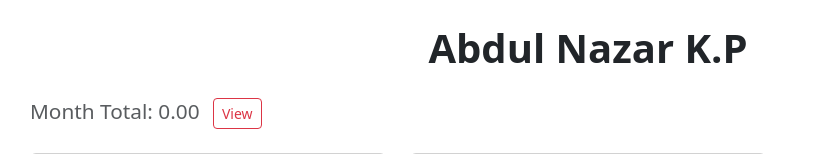
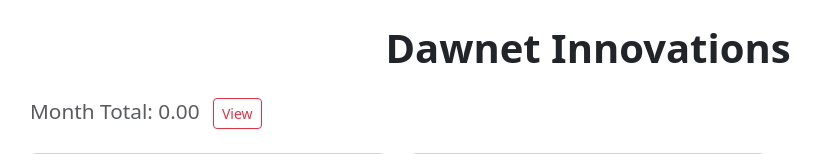
Before and after one commit to dawnet-innovations/renter, a Django app: page / in a window 1280 px wide. Shown: the part 56-210 px from the top of the page, without its empty margins (52-872 px from the left). Run offline with Django 5.2, Linux system fonts and the light colour scheme; a user stored in the database is signed in; data comes from the database, SQL or seed files in the repository; some libraries are stand-ins or nearby versions.

Commit message:
Update index.html

```diff
--- a/Renter/core/templates/index.html
+++ b/Renter/core/templates/index.html
@@ -35,7 +35,7 @@
 
 <!-- Main Section -->
 <section class="container mt-4">
-  <h1 class="text-center fw-bold mb-4">Abdul Nazar K.P</h1>
+  <h1 class="text-center fw-bold mb-4">Dawnet Innovations</h1>
   <!-- Total Section -->
   <div class="mb-4">
     <p class="text-muted" style="font-size: 1.3rem;">Month Total: {{ total|floatformat:2 }}
```
